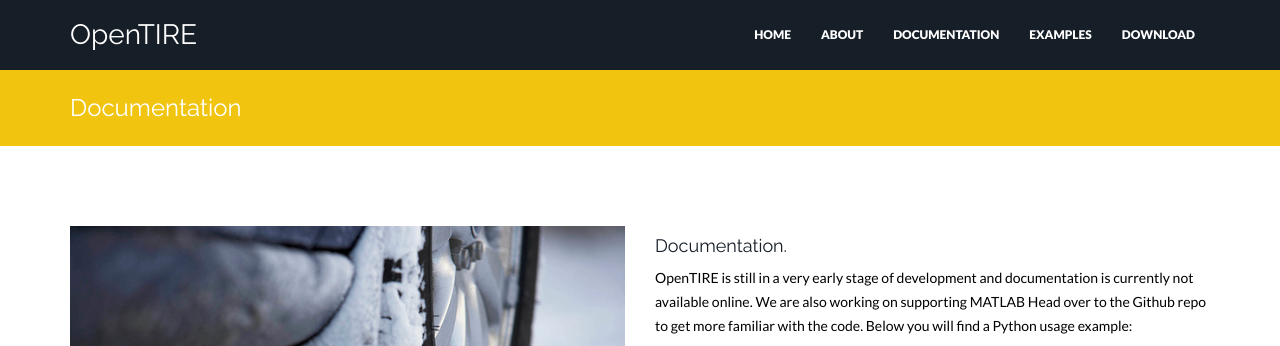
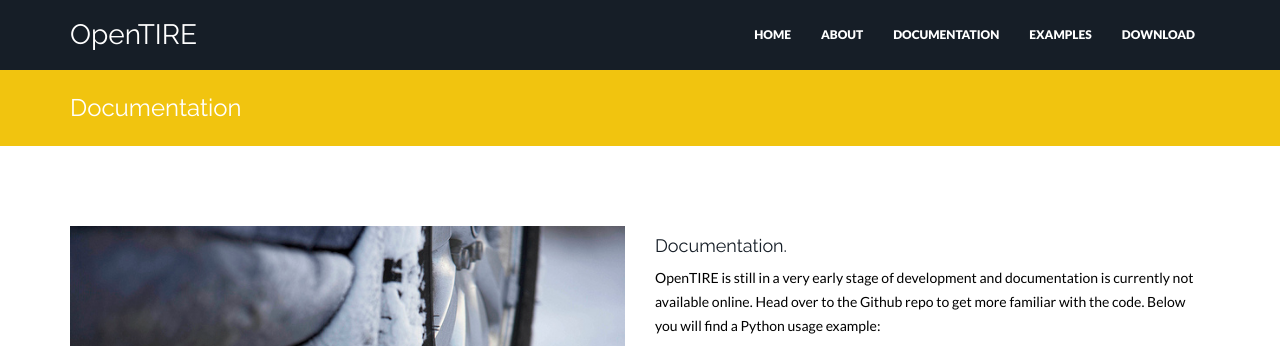
Before and after one commit to OpenTire/opentire.github.io, a Jekyll site: the page built from documentation.html, in a window 1280 px wide and 1190 px high, cut to the strip 0-346 px from the top of the window. Built offline with Jekyll 4.4.1, drawn with Linux system fonts in a browser that asks for light colours; nearby versions of some CDN libraries.

Commit message:
Revert last changes to see if the webpage comes back

```diff
--- a/documentation.html
+++ b/documentation.html
@@ -11,11 +11,7 @@ permalink: /documentation/
         </div>
         <div class="col-lg-6">
             <h4>Documentation.</h4>
-            <p>OpenTIRE is still in a very early stage of development and documentation is currently not available online.
-
-                We are also working on supporting MATLAB
-
-                Head over to the Github repo to get more familiar with the code. Below you will find a Python usage example:</p>
+            <p>OpenTIRE is still in a very early stage of development and documentation is currently not available online. Head over to the Github repo to get more familiar with the code. Below you will find a Python usage example:</p>
 
             <script src="https://gist.github.com/anonymous/7841ef317a8c881da689.js"></script>
 
```
